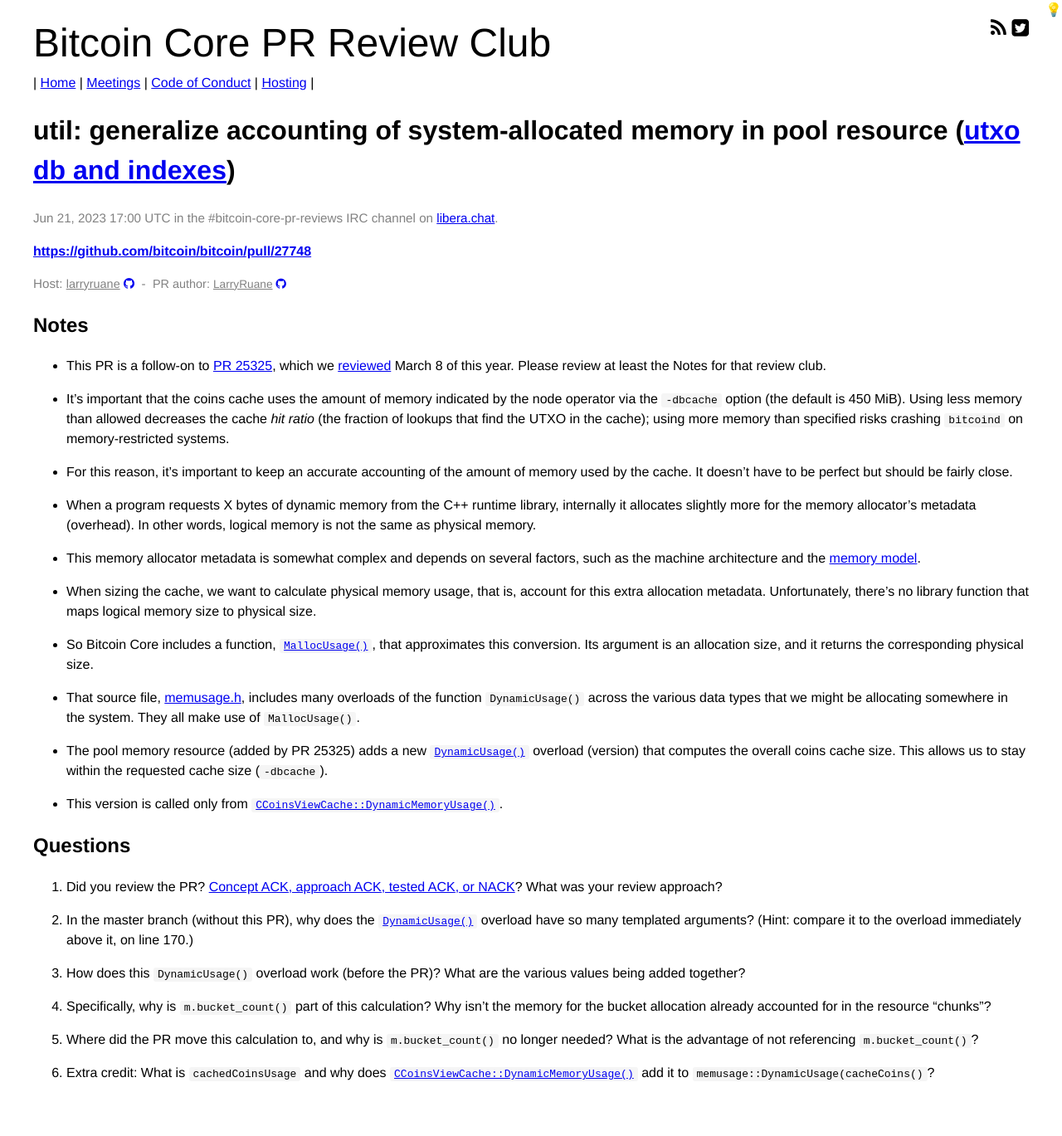
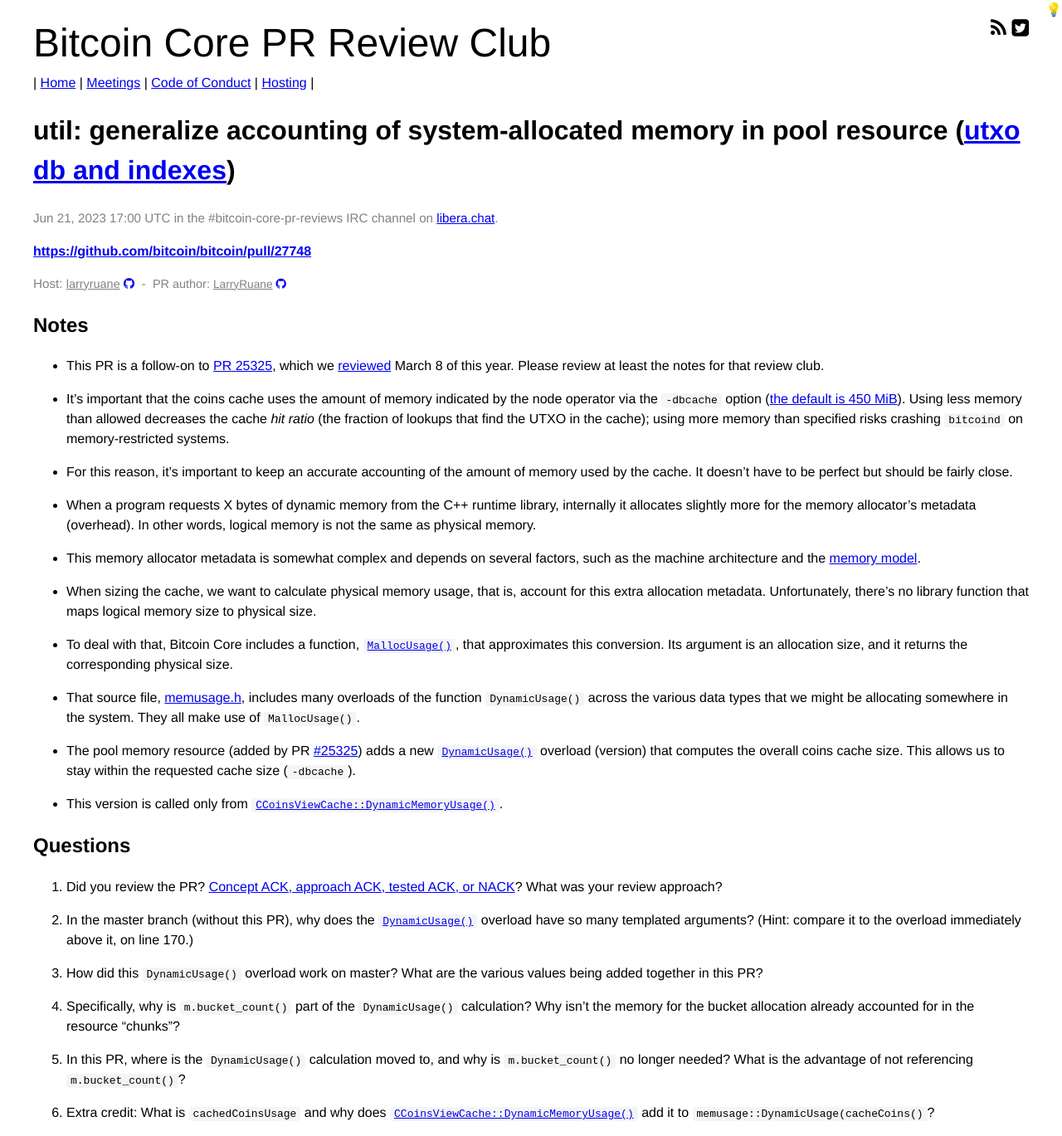
Before and after one commit to bitcoin-core-review-club/website, a Jekyll site: the page built from _posts/2023-06-21-#27748.md, in a window 1280 px wide. Shown: the whole page at 83% size. Built offline with Jekyll 4.4.1, drawn with Linux system fonts in a browser that asks for light colours; before the commit the page ends 1321 px from its top, so only the background shows below that.

Commit message:
n27748: small fixups

```diff
--- a/_posts/2023-06-21-#27748.md
+++ b/_posts/2023-06-21-#27748.md
@@ -14,10 +14,10 @@
 
 - This PR is a follow-on to [PR 25325](https://github.com/bitcoin/bitcoin/pull/25325),
   which we [reviewed](https://bitcoincore.reviews/25325) March 8 of this year.
-  Please review at least the Notes for that review club.
+  Please review at least the notes for that review club.
 
 - It's important that the coins cache uses the amount of memory indicated by
-  the node operator via the `-dbcache` option (the default is 450 MiB).
+  the node operator via the `-dbcache` option ([the default is 450 MiB](https://github.com/bitcoin/bitcoin/blob/1ecdf6ea8fb6dc1d64f41323a1e337beb174c25b/src/txdb.h#L34)).
   Using less memory than allowed decreases the cache _hit ratio_ (the
   fraction of lookups that find the UTXO in the cache); using more memory
   than specified risks crashing `bitcoind` on memory-restricted systems.
@@ -39,17 +39,17 @@
   account for this extra allocation metadata. Unfortunately, there's no
   library function that maps logical memory size to physical size.
 
-- So Bitcoin Core includes a function,
+- To deal with that, Bitcoin Core includes a function,
   [`MallocUsage()`](https://github.com/bitcoin/bitcoin/blob/681ecac5c2d462920cd32636eec15599a9bcf424/src/memusage.h#L50),
   that approximates this conversion. Its argument is an allocation size,
   and it returns the corresponding physical size.
 
-- That source file, [memusage.h](https://github.com/bitcoin/bitcoin/blob/master/src/memusage.h),
+- That source file, [memusage.h](https://github.com/bitcoin/bitcoin/blob/681ecac5c2d462920cd32636eec15599a9bcf424/src/memusage.h),
   includes many overloads of the function `DynamicUsage()` across
   the various data types that we might be allocating somewhere
   in the system. They all make use of `MallocUsage()`.
 
-- The pool memory resource (added by PR 25325) adds a new
+- The pool memory resource (added by PR [#25325](https://github.com/bitcoin/bitcoin/pull/25325)) adds a new
   [`DynamicUsage()`](https://github.com/bitcoin/bitcoin/blob/681ecac5c2d462920cd32636eec15599a9bcf424/src/memusage.h#L170)
   overload (version) that computes the overall coins cache size. This allows us to stay
   within the requested cache size (`-dbcache`).
@@ -61,19 +61,19 @@
 
 1. Did you review the PR? [Concept ACK, approach ACK, tested ACK, or NACK](https://github.com/bitcoin/bitcoin/blob/master/CONTRIBUTING.md#peer-review)? What was your review approach?
 
-1. In the master branch (without this  PR), why does the
+1. In the master branch (without this PR), why does the
    [`DynamicUsage()`](https://github.com/bitcoin/bitcoin/blob/681ecac5c2d462920cd32636eec15599a9bcf424/src/memusage.h#L170)
    overload have so many templated arguments?
    (Hint: compare it to the overload immediately above it, on line 170.)
 
-1. How does this `DynamicUsage()` overload work (before the PR)? What are the various
-   values being added together?
+1. How did this `DynamicUsage()` overload work on master? What are the various
+   values being added together in this PR?
 
-1. Specifically, why is `m.bucket_count()` part of this calculation?
+1. Specifically, why is `m.bucket_count()` part of the `DynamicUsage()` calculation?
    Why isn't the memory for the bucket allocation already accounted
    for in the resource "chunks"?
 
-1. Where did the PR move this calculation to, and why is `m.bucket_count()` no longer needed?
+1. In this PR, where is the `DynamicUsage()` calculation moved to, and why is `m.bucket_count()` no longer needed?
    What is the advantage of not referencing `m.bucket_count()`?
 
 1. Extra credit: What is `cachedCoinsUsage` and why does
```
